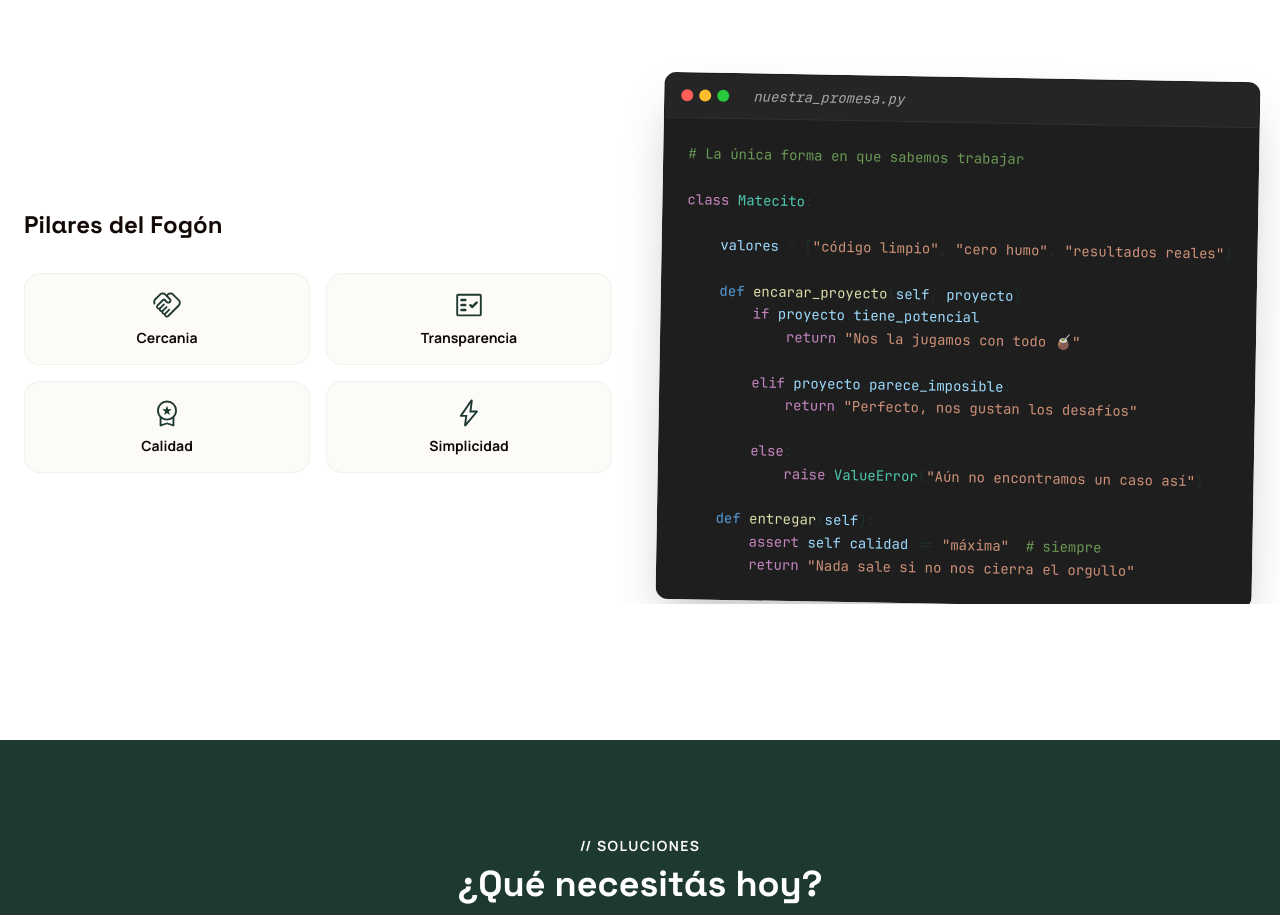
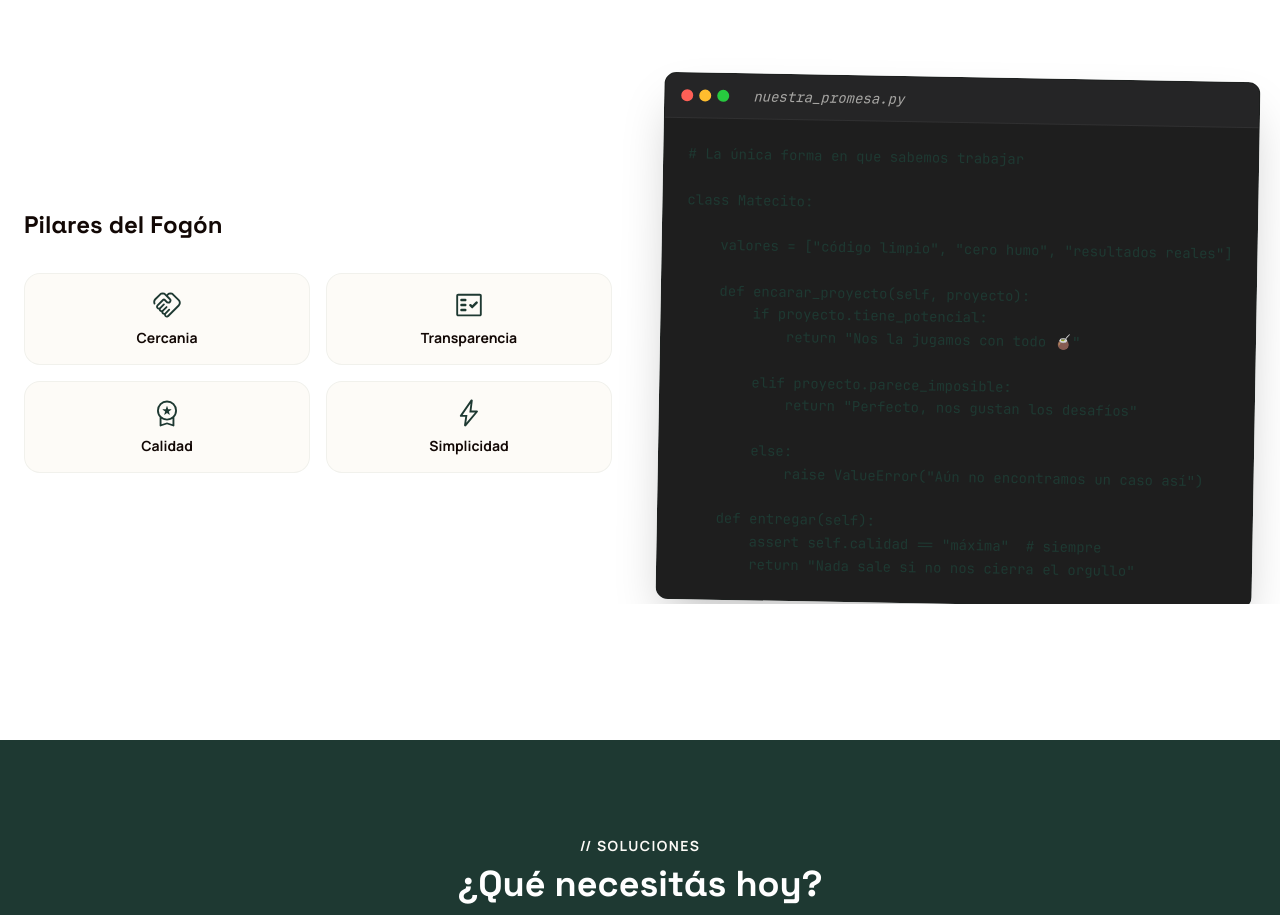
Before and after one commit to matecito-tech/website, an Astro site: page / in a window 1280 px wide. Shown: the part 1329-2244 px from the top of the page. Built offline with nearby package versions, Linux system fonts and the light colour scheme; Astro itself is replaced by a stand-in of ours.

Commit message:
code: quitar inline style=color# del CodeBlock, heredar color del texto

```diff
--- a/src/components/CodeBlock.astro
+++ b/src/components/CodeBlock.astro
@@ -2,23 +2,23 @@
 // Bloque de código estático (renderizado en el HTML del servidor, indexable y sin JS)
 ---
 
-<pre class="p-6 text-brand-verde-profundo/70 dark:text-brand-crema/70 leading-relaxed overflow-x-auto whitespace-pre" tabindex="0" aria-label="Bloque de código de ejemplo de promesa de Matecito"><code><span style="color:#6a9955"># La única forma en que sabemos trabajar</span>
+<pre class="p-6 text-brand-verde-profundo dark:text-brand-crema leading-relaxed overflow-x-auto whitespace-pre" tabindex="0" aria-label="Bloque de código de ejemplo de Matecito"><code><span># La única forma en que sabemos trabajar</span>
 
-<span style="color:#c586c0">class</span> <span style="color:#4ec9b0">Matecito</span>:
+<span>class</span> <span>Matecito</span>:
 
-    <span style="color:#9cdcfe">valores</span> = [<span style="color:#ce9178">"código limpio"</span>, <span style="color:#ce9178">"cero humo"</span>, <span style="color:#ce9178">"resultados reales"</span>]
+    <span>valores</span> = [<span>"código limpio"</span>, <span>"cero humo"</span>, <span>"resultados reales"</span>]
 
-    <span style="color:#569cd6">def</span> <span style="color:#dcdcaa">encarar_proyecto</span>(<span style="color:#9cdcfe">self</span>, <span style="color:#9cdcfe">proyecto</span>):
-        <span style="color:#c586c0">if</span> <span style="color:#9cdcfe">proyecto</span>.<span style="color:#9cdcfe">tiene_potencial</span>:
-            <span style="color:#c586c0">return</span> <span style="color:#ce9178">"Nos la jugamos con todo 🧉"</span>
+    <span>def</span> <span>encarar_proyecto</span>(<span>self</span>, <span>proyecto</span>):
+        <span>if</span> <span>proyecto</span>.<span>tiene_potencial</span>:
+            <span>return</span> <span>"Nos la jugamos con todo 🧉"</span>
 
-        <span style="color:#c586c0">elif</span> <span style="color:#9cdcfe">proyecto</span>.<span style="color:#9cdcfe">parece_imposible</span>:
-            <span style="color:#c586c0">return</span> <span style="color:#ce9178">"Perfecto, nos gustan los desafíos"</span>
+        <span>elif</span> <span>proyecto</span>.<span>parece_imposible</span>:
+            <span>return</span> <span>"Perfecto, nos gustan los desafíos"</span>
 
-        <span style="color:#c586c0">else</span>:
-            <span style="color:#c586c0">raise</span> <span style="color:#4ec9b0">ValueError</span>(<span style="color:#ce9178">"Aún no encontramos un caso así"</span>)
+        <span>else</span>:
+            <span>raise</span> <span>ValueError</span>(<span>"Aún no encontramos un caso así"</span>)
 
-    <span style="color:#569cd6">def</span> <span style="color:#dcdcaa">entregar</span>(<span style="color:#9cdcfe">self</span>):
-        <span style="color:#c586c0">assert</span> <span style="color:#9cdcfe">self</span>.<span style="color:#9cdcfe">calidad</span> == <span style="color:#ce9178">"máxima"</span><span style="color:#6a9955">  # siempre</span>
-        <span style="color:#c586c0">return</span> <span style="color:#ce9178">"Nada sale si no nos cierra el orgullo"</span>
+    <span>def</span> <span>entregar</span>(<span>self</span>):
+        <span>assert</span> <span>self</span>.<span>calidad</span> == <span>"máxima"</span><span>  # siempre</span>
+        <span>return</span> <span>"Nada sale si no nos cierra el orgullo"</span>
 </code></pre>
```
